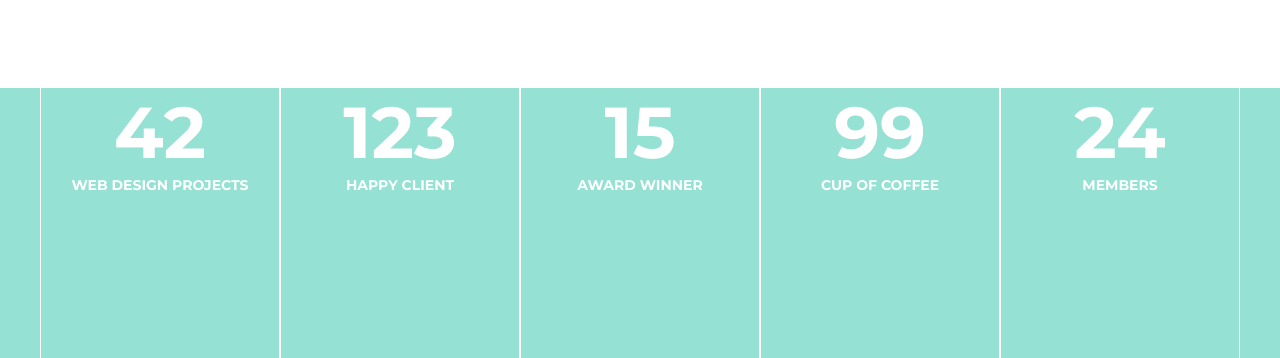
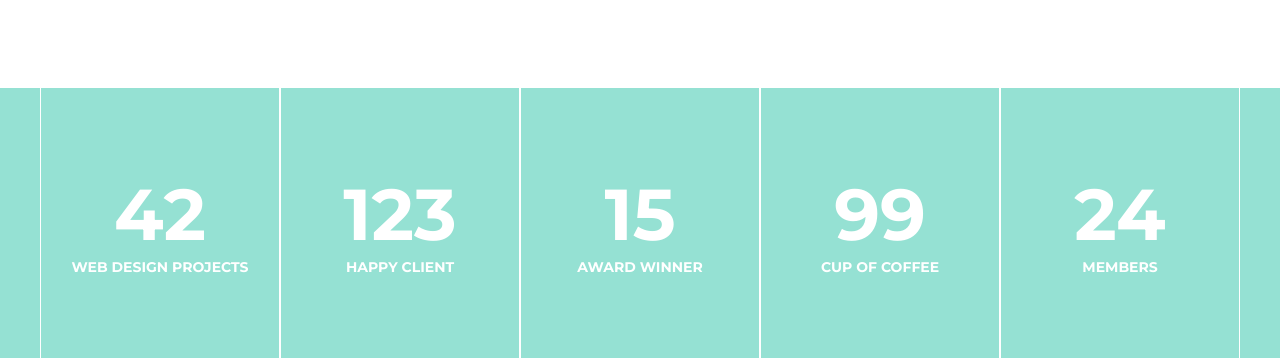
Before and after one commit to Lamin4dlyM/MoGo, a website: page index.html in a window 1280 px wide. Shown: the part 1658-2016 px from the top of the page. Drawn offline with Linux system fonts and the light colour scheme; files whose address does not match are found by name.

Commit message:
Complete facts section without adaptive coding.

```diff
--- a/css/main.css
+++ b/css/main.css
@@ -270,19 +270,22 @@ body {
   .facts__inner {
     display: flex;
     flex-direction: row;
-    justify-content: center;
-
-    /* height: 270px; */
   }
 
   .facts__inner__item {
     text-transform: uppercase;
     text-align: center;
+    display: flex;
+    flex-direction: column;
+    justify-content: center;
 
     width: 240px;
     height: 270px;
     border-left: 1px solid #fff;
     border-right: 1px solid #fff;
+  }
+
+  .facts__inner__item > h2 {
   }
 
   .facts__inner__item__header {
```
